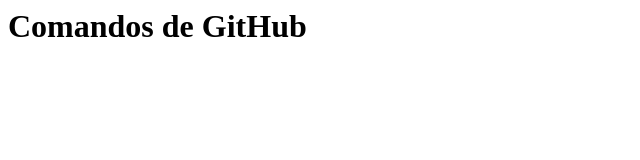
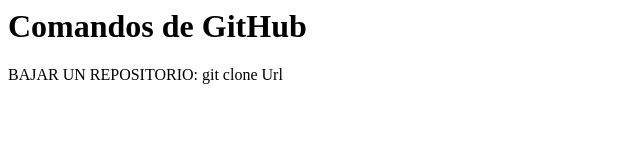
Before and after one commit to AbrilNunez/Grupo4SM, a plain HTML site: page index.html in a window 1280 px wide. Shown: the whole page, without its empty margins (0-640 px from the left). Drawn offline with Linux system fonts and the light colour scheme.

Commit message:
agrege un parrafo

```diff
--- a/index.html
+++ b/index.html
@@ -4,5 +4,6 @@
 	</head>
 	<body>
    <h1>Comandos de GitHub</h1>
+		<p>BAJAR UN REPOSITORIO: git clone Url</p>
 	</body>
 </html>
```
